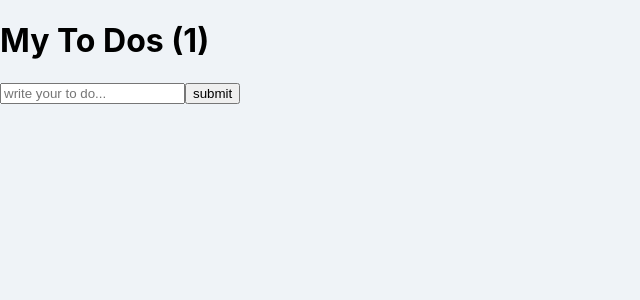
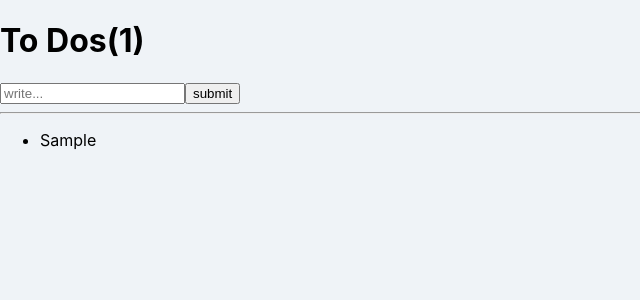
Before and after one commit to lee-yeon-ji/ReactApp, a React (Create React App) app: page / in a window 1280 px wide. Both pictures are taken after typing "Sample" into the empty fields and a click on the button "submit". Shown: the top 300 px of the page, without its empty margins (0-640 px from the left). Built offline with nearby package versions, Linux system fonts and the light colour scheme.

Commit message:
react todolist 복습

```diff
--- a/src/ToDo_practice/ToDoList.js
+++ b/src/ToDo_practice/ToDoList.js
@@ -1,9 +1,5 @@
 import {useState, useEffect, use} from "react";
 import button from "../Button";
-
-
-
-
 
 
 
@@ -14,26 +10,36 @@ function ToDoList(){
     const [toText, setToText] = useState([]);
     const onChange = (event) => setText(event.target.value);
     const onSubmit = (event) => {event.preventDefault();
-        if (text === ""){
+        if(text === ""){
             return;
         }
+
         setToText((currentArray) => [text, ...currentArray]);
         setText("");
     };
-    console.log(toText)
+
+    console.log(toText);
+
     return(
+
         <div>
-            <h1>My To Dos ({toText.length})</h1>
-            <form onSubmit={onSubmit}>
-                <input value={text} onChange={onChange} type="text" placeholder ="write your to do..."/>
+            <h1>To Dos({toText.length})</h1>
+            <form onSubmit={onSubmit} >
+
+                <input value={text} onChange={onChange} type="text" placeholder = "write..."/>
                 <button>submit</button>
             </form>
+            <hr/>
+            <ul>
+                {toText.map((item , index) => <li key={index}>{item}</li>)}
+            </ul>
+
         </div>
     )
 
-}
 
 
+}
 
 
 export default ToDoList;
@@ -45,6 +51,89 @@ export default ToDoList;
 
 
 
+
+
+
+
+
+
+
+
+
+
+
+
+
+
+
+
+
+
+
+
+
+
+
+
+
+
+
+
+
+
+
+
+
+
+
+
+
+
+
+
+
+
+
+
+//
+//
+//
+// function ToDoList(){
+//     const [text, setText] = useState("");
+//     const [toText, setToText] = useState([]);
+//     const onChange = (event) => setText(event.target.value);
+//     const onSubmit = (event) => {event.preventDefault();
+//         if (text === ""){
+//             return;
+//         }
+//         setToText((currentArray) => [text, ...currentArray]);
+//         setText("");
+//     };
+//     console.log(toText)
+//     return(
+//         <div>
+//             <h1>My To Dos ({toText.length})</h1>
+//             <form onSubmit={onSubmit}>
+//                 <input value={text} onChange={onChange} type="text" placeholder ="write your to do..."/>
+//                 <button>submit</button>
+//             </form>
+//         </div>
+//     )
+//
+// }
+//
+//
+//
+//
+// export default ToDoList;
+//
+//
+//
+//
+//
+//
+//
+//
 
 
 
```
